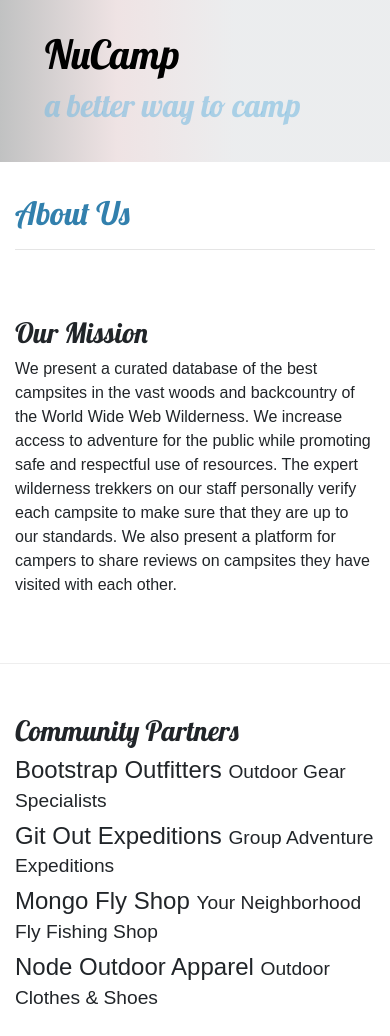
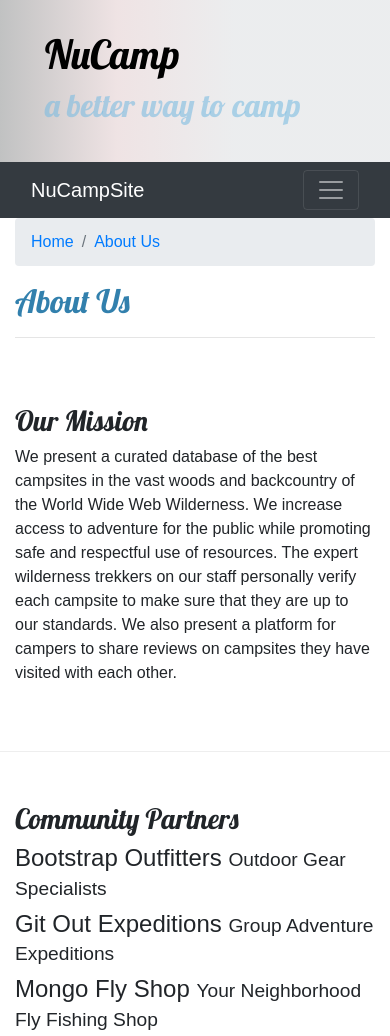
Before and after one commit to ShadFyt/nucamp, a website: page aboutus.html in a window 390 px wide. Shown: the top 1036 px of the page. Drawn offline with nearby package versions, Linux system fonts and the light colour scheme.

Commit message:
added navbar and breadcrumb

```diff
--- a/aboutus.html
+++ b/aboutus.html
@@ -27,6 +27,54 @@
         </div>
       </div>
     </header>
+
+    <nav class="navbar navbar-expand-lg navbar-dark bg-dark sticky-top">
+      <div class="container">
+        <div class="container-fluid">
+          <a class="navbar-brand" href="#">NuCampSite</a>
+          <button
+            class="navbar-toggler"
+            type="button"
+            data-bs-toggle="collapse"
+            data-bs-target="#navbarNav"
+            aria-controls="navbarNav"
+            aria-expanded="false"
+            aria-label="Toggle navigation"
+          >
+            <span class="navbar-toggler-icon"></span>
+          </button>
+          <div class="collapse navbar-collapse" id="navbarNav">
+            <ul class="navbar-nav">
+              <li class="nav-item">
+                <a class="nav-link active" aria-current="page" href="#">Home</a>
+              </li>
+              <li class="nav-item">
+                <a class="nav-link" href="aboutus.html">About</a>
+              </li>
+              <li class="nav-item">
+                <a class="nav-link" href="#">Sites</a>
+              </li>
+              <li class="nav-item">
+                <a class="nav-link" href="#">Contact</a>
+              </li>
+            </ul>
+          </div>
+        </div>
+      </div>
+    </nav>
+
+    <div class="container">
+      <div class="row">
+        <div class="col">
+          <ol class="breadcrumb">
+            <li class="breadcrumb-item"><a href="index.html">Home</a></li>
+            <li class="breadcrumb-item active">
+              <a href="aboutus.html">About Us</a>
+            </li>
+          </ol>
+        </div>
+      </div>
+    </div>
 
     <div class="container">
       <div class="row">
--- a/css/style.css
+++ b/css/style.css
@@ -30,6 +30,7 @@
     rgba(238, 238, 238, 0.507) 60%
   );
   color: black;
+  margin: 0;
 }
 
 .row-content {
```
Also changed, not shown: index.html (+46 -0 lines).
